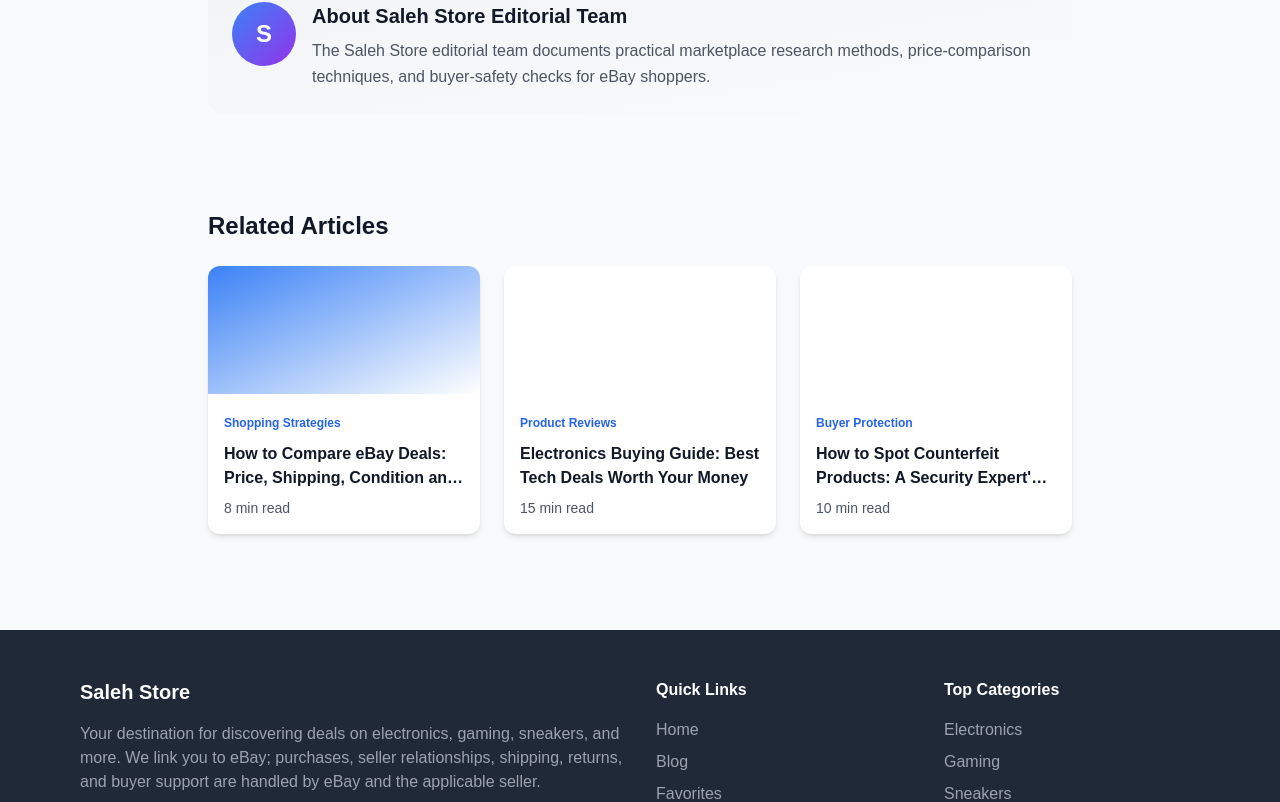
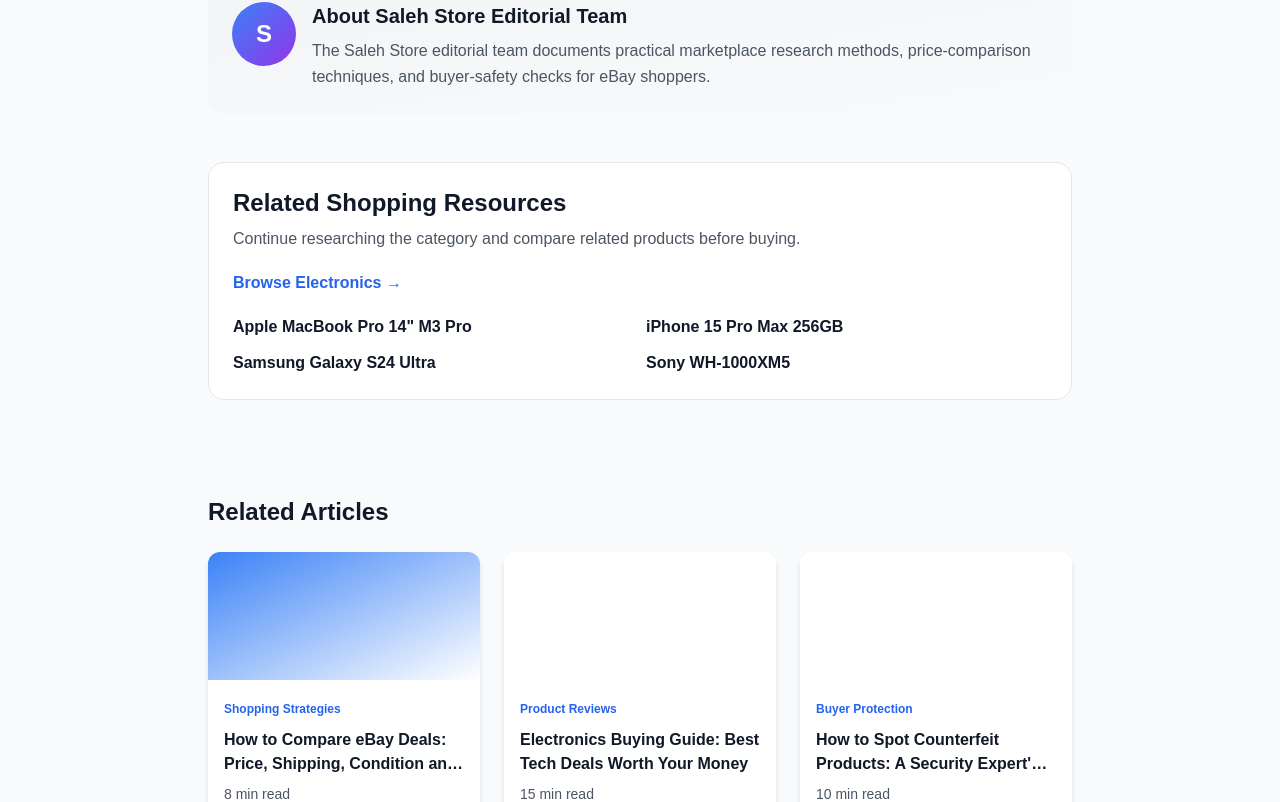
Before and after one commit to SamoTech/ebay-store, a Next.js app: page /blog/ultimate-guide-finding-hidden-gems-ebay in a window 1280 px wide. Shown: the part 7120-7922 px from the top of the page. Built offline with nearby package versions, Linux system fonts and the light colour scheme; no server answers.

Commit message:
seo: connect guides to categories and products

```diff
--- a/app/blog/[slug]/page.tsx
+++ b/app/blog/[slug]/page.tsx
@@ -2,6 +2,7 @@ import { Metadata } from 'next';
 import Link from 'next/link';
 import { notFound } from 'next/navigation';
 import { blogArticles, BlogArticle } from '../../../lib/blog-data';
+import { allProducts, categories } from '../../../lib/products';
 import SocialShare from '../../../components/SocialShare';
 import Footer from '../../../components/Footer';
 import { absoluteUrl } from '../../../lib/site';
@@ -83,6 +84,27 @@ export default async function BlogPostPage({ params }: BlogPostPageProps) {
     .filter(p => p.slug !== post.slug && !relatedPosts.some(r => r.slug === p.slug))
     .slice(0, Math.max(0, 3 - relatedPosts.length));
   const allRelatedPosts = [...relatedPosts, ...fallbackRelatedPosts].slice(0, 3);
+
+  const blogCategoryMap: Record<string, string> = {
+    Electronics: 'electronics',
+    Gaming: 'gaming',
+    'Smart Home': 'smart-home',
+    Auto: 'auto',
+    Office: 'office',
+    Home: 'home',
+    Collectibles: 'collectibles',
+    'Cameras & Photo': 'cameras-photo',
+    Computers: 'computers-tablets-networking',
+    'Shopping Strategies': 'electronics',
+  };
+  const categorySlug = blogCategoryMap[post.category];
+  const linkedCategory = categorySlug
+    ? categories.find((category) => category.slug === categorySlug)
+    : undefined;
+  const linkedProducts = linkedCategory
+    ? allProducts.filter((product) => product.category.toLowerCase() === linkedCategory.name.toLowerCase()).slice(0, 4)
+    : [];
+
   const breadcrumbSchema = generateBreadcrumbSchema([
     { name: 'Home', url: absoluteUrl('/') },
     { name: 'Blog', url: absoluteUrl('/blog') },
@@ -245,7 +267,7 @@ export default async function BlogPostPage({ params }: BlogPostPageProps) {
             </div>
             <div>
               <h3 className="text-xl font-bold text-gray-900 dark:text-white mb-2">
-                About {post.author}
+                About <Link href="/about/editorial-team" className="hover:text-blue-600 dark:hover:text-blue-400">{post.author}</Link>
               </h3>
               <p className="text-gray-600 dark:text-gray-400 leading-relaxed">
                 {post.authorBio}
@@ -254,6 +276,42 @@ export default async function BlogPostPage({ params }: BlogPostPageProps) {
           </div>
         </div>
       </article>
+
+      {/* Related Shopping Resources */}
+      {(linkedCategory || linkedProducts.length > 0) && (
+        <section className="max-w-4xl mx-auto px-4 pb-12" aria-labelledby="related-shopping-resources">
+          <div className="rounded-2xl bg-white dark:bg-gray-800 border border-gray-200 dark:border-gray-700 p-6">
+            <h2 id="related-shopping-resources" className="text-2xl font-bold text-gray-900 dark:text-white">
+              Related Shopping Resources
+            </h2>
+            <p className="mt-2 text-gray-600 dark:text-gray-400">
+              Continue researching the category and compare related products before buying.
+            </p>
+            {linkedCategory && (
+              <Link
+                href={`/category/${linkedCategory.slug}`}
+                className="mt-5 inline-flex font-semibold text-blue-600 dark:text-blue-400 hover:underline"
+              >
+                Browse {linkedCategory.name} →
+              </Link>
+            )}
+            {linkedProducts.length > 0 && (
+              <ul className="mt-5 grid sm:grid-cols-2 gap-3">
+                {linkedProducts.map((product) => (
+                  <li key={product.id}>
+                    <Link
+                      href={`/product/${product.id}`}
+                      className="font-semibold text-gray-900 dark:text-white hover:text-blue-600 dark:hover:text-blue-400"
+                    >
+                      {product.title}
+                    </Link>
+                  </li>
+                ))}
+              </ul>
+            )}
+          </div>
+        </section>
+      )}
 
       {/* Related Posts */}
       {allRelatedPosts.length > 0 && (
```
